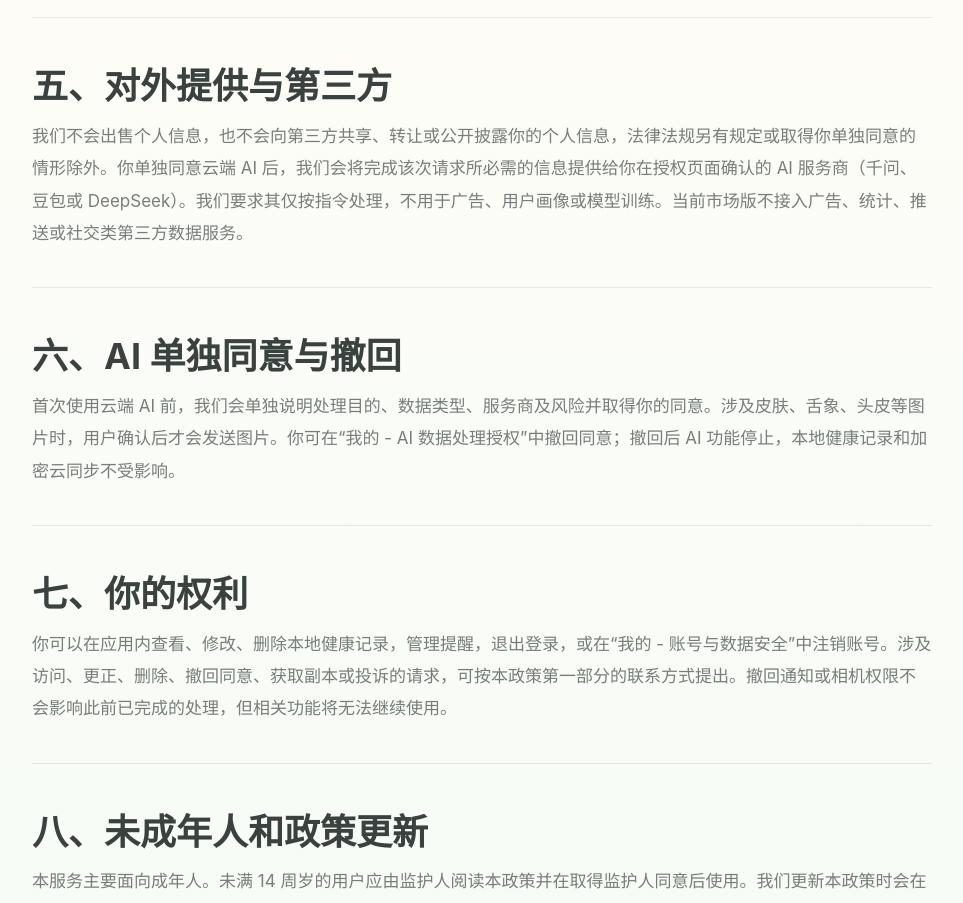
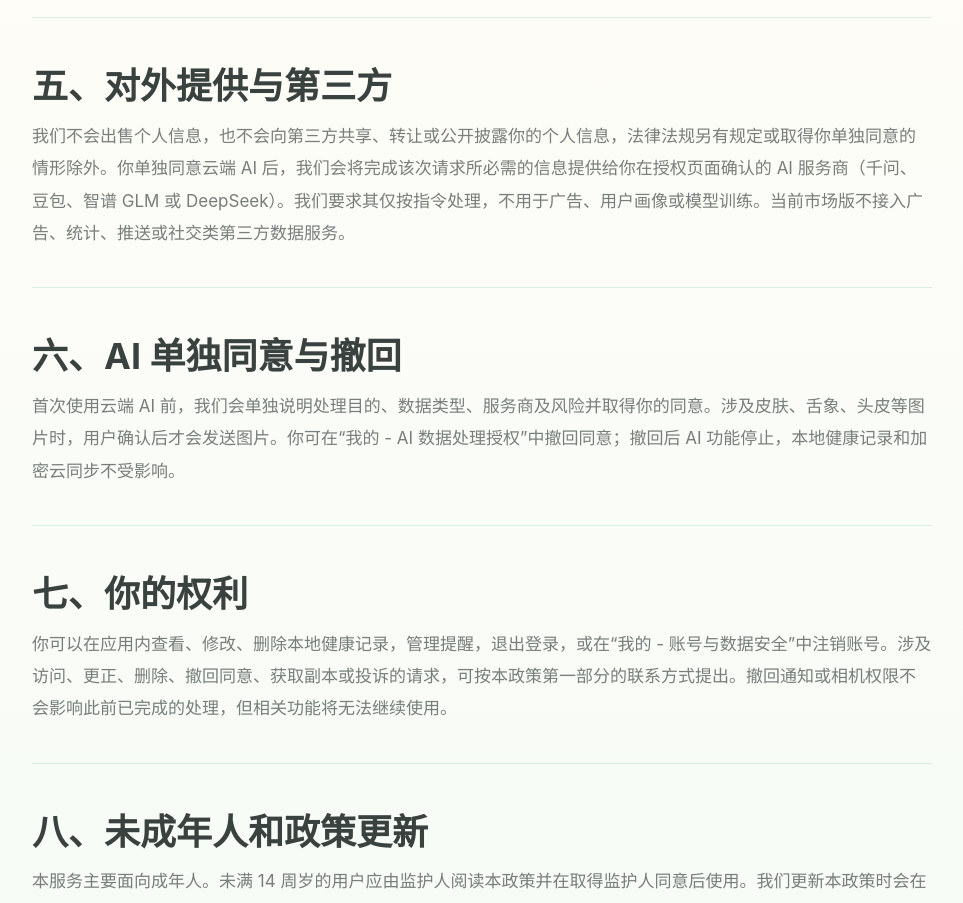
Before and after one commit to HealthAi-IO/HealthResetPlan-Website, a Vue app: page /privacy in a window 1280 px wide. Shown: the part 1620-2523 px from the top of the page, without its empty margins (158-1121 px from the left). Built offline with nearby package versions, Linux system fonts and the light colour scheme.

Commit message:
feat: 更新隐私政策中对 AI 服务商的描述，添加智谱 GLM

```diff
--- a/src/views/Privacy.vue
+++ b/src/views/Privacy.vue
@@ -39,7 +39,7 @@
 
     <section>
       <h2>五、对外提供与第三方</h2>
-      <p>我们不会出售个人信息，也不会向第三方共享、转让或公开披露你的个人信息，法律法规另有规定或取得你单独同意的情形除外。你单独同意云端 AI 后，我们会将完成该次请求所必需的信息提供给你在授权页面确认的 AI 服务商（千问、豆包或 DeepSeek）。我们要求其仅按指令处理，不用于广告、用户画像或模型训练。当前市场版不接入广告、统计、推送或社交类第三方数据服务。</p>
+      <p>我们不会出售个人信息，也不会向第三方共享、转让或公开披露你的个人信息，法律法规另有规定或取得你单独同意的情形除外。你单独同意云端 AI 后，我们会将完成该次请求所必需的信息提供给你在授权页面确认的 AI 服务商（千问、豆包、智谱 GLM 或 DeepSeek）。我们要求其仅按指令处理，不用于广告、用户画像或模型训练。当前市场版不接入广告、统计、推送或社交类第三方数据服务。</p>
     </section>
 
     <section>
```
